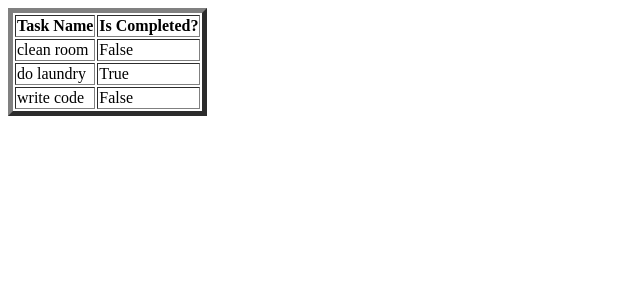
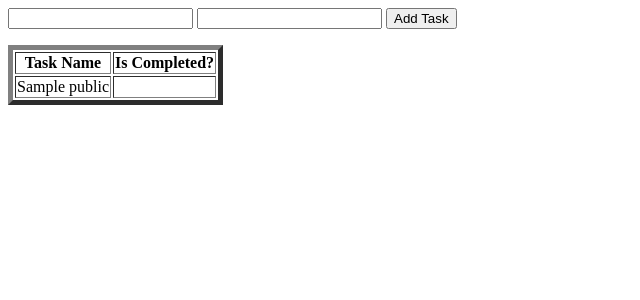
Before and after one commit to Mamta-Kumari-creator/TaskList, a Flask app: page / in a window 1280 px wide. Shown: the top 300 px of the page, without its empty margins (0-640 px from the left). Run offline with Flask 3, Linux system fonts and the light colour scheme; a database or web service that is not in the repository returns one stand-in record (values such as "Sample title"); some libraries are stand-ins or nearby versions.

Commit message:
addtask function is added to main and db

```diff
--- a/db.py
+++ b/db.py
@@ -9,6 +9,13 @@ def getTaskList():
     cur=con.cursor()
     cur.execute(' select task_name, is_active from public."TaskList"')
     tasklist=cur.fetchall()
-    con.close()
+    con.commit()
     con.close()
     return tasklist
+
+def addtask(taskname, due_date):
+    con=psycopg2.connect(database=db_name,user=db_user,password=db_pw,host=db_host)
+    cur=con.cursor()
+    cur.execute(' insert into public."TaskList"(task_name, due_date) values (%s, %s)', (taskname, due_date))
+    con.commit()
+    con.close()
--- a/main.py
+++ b/main.py
@@ -1,12 +1,20 @@
-from flask import Flask, render_template
-
+from flask import Flask, render_template, request, redirect, url_for
+from db import addtask, getTaskList
 app = Flask(__name__)
 
-tasklist=[["clean room",False],["do laundry",True],["write code",False]]
+
 
 @app.route("/")
 def home():
+    tasklist= getTaskList()
     return render_template("index.html", TaskList=tasklist)
+
+@app.route("/add", methods=["POST"])
+def add():
+    taskname=request.form['task_name']
+    due_date=request.form['due_date']
+    addtask(taskname, due_date)
+    return redirect(url_for('home'))
 
 if __name__ == "__main__":
     app.run(debug=True)
--- a/templates/index.html
+++ b/templates/index.html
@@ -1,5 +1,14 @@
 <html>
-    <table border="5">
+    <head>
+        <title>Task List</title>
+    </head>
+    <body>
+        <form method="POST" action="/add">
+            <input type="text" name="task_name">
+            <input type="text" name="due_date">
+            <input type="submit" value="Add Task">
+        </form>
+        <table border="5">
         <tr>
             <th>Task Name</th>
             <th>Is Completed?</th>
@@ -13,4 +22,6 @@
         </tr>
         {% endfor %}
     </table>
+    </body>
+
 </html>
```
